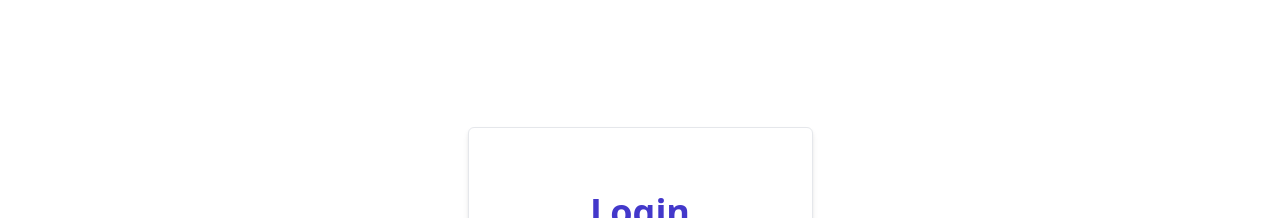
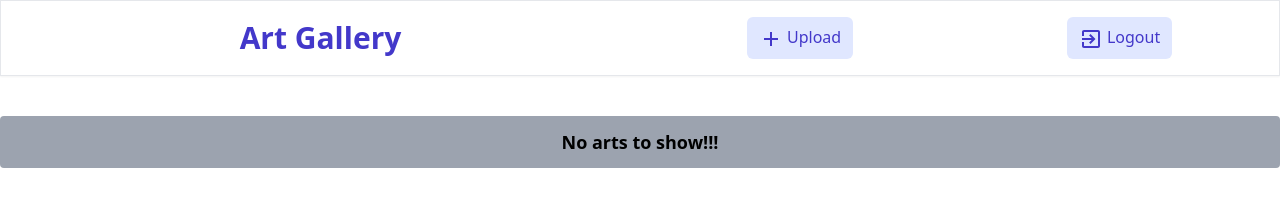
Before and after one commit to shaan-alam/art-gallery, a React (Create React App) app: page / in a window 1280 px wide. Before the commit this address led to /login. Shown: the top 218 px of the page. Built offline with nearby package versions, Linux system fonts and the light colour scheme; no server answers; the database is empty.

Commit message:
styled upload modal

```diff
--- a/package.json
+++ b/package.json
@@ -4,6 +4,10 @@
   "private": true,
   "dependencies": {
     "@craco/craco": "^6.1.1",
+    "@fortawesome/fontawesome-svg-core": "^1.2.35",
+    "@fortawesome/react-fontawesome": "^0.1.14",
+    "@material-ui/core": "^4.11.3",
+    "@material-ui/icons": "^4.11.2",
     "@testing-library/jest-dom": "^5.11.6",
     "@testing-library/react": "^11.2.2",
     "@testing-library/user-event": "^12.6.0",
--- a/src/App.js
+++ b/src/App.js
@@ -18,7 +18,7 @@ const App = ({ error, clearErrors }) => {
 
   return (
     <Switch>
-      <PrivateRoute path="/" component={Home} exact />
+      <Route path="/" component={Home} exact />
       <Route path="/signup" component={Signup} />
       <Route path="/login" component={Login} />
     </Switch>
--- a/src/components/Header.js
+++ b/src/components/Header.js
@@ -5,8 +5,6 @@ const Header = () => {
 
   return (
     <header>
-      <h1>Art Gallery</h1>
-      <h5>See your perfect Art here!!!</h5>
       {/* <form action="">
         <input
           type="text"
--- a/src/components/Home.js
+++ b/src/components/Home.js
@@ -13,16 +13,13 @@ const Home = ({ getArts, arts }) => {
   return (
     <>
       <Navbar />
-      <div className="container">
-        <Header />
+      <div className="container w-8/10 mx-auto my-10">
+        {/* <Header /> */}
         {arts.length > 0 ? (
           <ImageGrid />
         ) : (
-          <div
-            className="alert-error"
-            style={{ textAlign: "center", margin: "3rem 0" }}
-          >
-            No arts to show!!! 😶😶{" "}
+          <div className="bg-gray-400  font-bold text-lg text-center mx-auto py-3 rounded">
+            No arts to show!!!
           </div>
         )}
       </div>
--- a/src/components/Navbar.js
+++ b/src/components/Navbar.js
@@ -4,6 +4,9 @@ import { connect } from "react-redux";
 import { logout } from "../Redux/Actions/AuthActionCreators";
 import UploadModal from "./UploadModal";
 import { AnimatePresence } from "framer-motion";
+import Avatar from "@material-ui/core/Avatar";
+import AddIcon from "@material-ui/icons/Add";
+import ExitToAppIcon from "@material-ui/icons/ExitToApp";
 
 const Navbar = ({ currentUser, logout }) => {
   const [navMenu, setNavMenu] = useState(false);
@@ -12,68 +15,38 @@ const Navbar = ({ currentUser, logout }) => {
 
   const history = useHistory();
 
-  const handleLogout = () => {
+  const handleLogout = (e) => {
+    e.preventDefault();
     logout(() => history.push("/login"));
+  };
+
+  const handleModal = (e) => {
+    e.preventDefault();
+    setModal(true);
   };
 
   return (
     <nav>
-      <header className="nav-heading">
-        <a
-          href="#!"
-          className="navbar-toggler"
-          onClick={() => setNavMenu(!navMenu)}
-        >
-          <i className="fa fa-bars"></i>
-        </a>
-        <h3>Art gallery</h3>
-      </header>
-      <div className={`nav-menu ${navMenu ? "active" : ""}`}>
-        <ul className="nav-menu-list">
-          <li>
-            <Link to="/">
-              <i className="fa fa-home"></i> Home
+      <div className="w-full flex justify-between items-center m-auto bg-white shadow-sm py-4 border border-gray-200">
+        <div className="flex-2 text-center  w-1/2">
+          <h1 className="font-bold text-3xl text-indigo-700">Art Gallery</h1>
+        </div>
+        <ul className="flex-1 w-1/4 flex justify-around">
+          <li className="py-2 px-3 text-md text-indigo-700 rounded-md bg-indigo-100 transition-all hover:bg-indigo-700 hover:text-white">
+            <Link to="/" activeClass="text-black" onClick={handleModal}>
+              <AddIcon /> Upload
             </Link>
+            <AnimatePresence>
+              {modal && <UploadModal setModal={setModal} />}
+            </AnimatePresence>
           </li>
-          <li>
-            <a href="#!" onClick={() => setModal(true)}>
-              <i className="fa fa-plus"></i> Upload
-            </a>
-          </li>
-          <li className="user-dropdown">
-            <div className="user-avatar">
-              <h3>{currentUser.displayName}</h3>
-              <img
-                src={currentUser.photoURL}
-                alt={currentUser.displayName}
-                tilte={currentUser.displayName}
-              />
-              <a
-                href="#!"
-                className="submenu-toggler"
-                onClick={() => setNavSubMenu(!navSubMenu)}
-              >
-                <i className="fa fa-chevron-down"></i>
-              </a>
-            </div>
-            <ul
-              className={`user-info-submenu ${
-                navSubMenu ? "active-submenu" : ""
-              }`}
-            >
-              <Link to="profile">
-                <li>View Profile</li>
-              </Link>
-              <Link to="/login" onClick={handleLogout}>
-                <li> Logout</li>
-              </Link>
-            </ul>
+          <li className="py-2 px-3 text-md text-indigo-700 rounded-md bg-indigo-100 transition-all hover:bg-indigo-700 hover:text-white">
+            <Link to="/" activeClass="text-black" onClick={handleLogout}>
+              <ExitToAppIcon /> Logout
+            </Link>
           </li>
         </ul>
       </div>
-      <AnimatePresence>
-        {modal && <UploadModal setModal={setModal} />}
-      </AnimatePresence>
     </nav>
   );
 };
@@ -85,3 +58,62 @@ const mapStateToProps = (state) => {
 };
 
 export default connect(mapStateToProps, { logout })(Navbar);
+
+// <nav>
+// <header className="nav-heading">
+//   <a
+//     href="#!"
+//     className="navbar-toggler"
+//     onClick={() => setNavMenu(!navMenu)}
+//   >
+//     <i className="fa fa-bars"></i>
+//   </a>
+//   <h3>Art gallery</h3>
+// </header>
+// <div className={`nav-menu ${navMenu ? "active" : ""}`}>
+//   <ul className="nav-menu-list">
+//     <li>
+//       <Link to="/">
+//         <i className="fa fa-home"></i> Home
+//       </Link>
+//     </li>
+//     <li>
+//       <a href="#!" onClick={() => setModal(true)}>
+//         <i className="fa fa-plus"></i> Upload
+//       </a>
+//     </li>
+//     <li className="user-dropdown">
+//       <div className="user-avatar">
+//         <h3>{currentUser.displayName}</h3>
+//         <img
+//           src={currentUser.photoURL}
+//           alt={currentUser.displayName}
+//           tilte={currentUser.displayName}
+//         />
+//         <a
+//           href="#!"
+//           className="submenu-toggler"
+//           onClick={() => setNavSubMenu(!navSubMenu)}
+//         >
+//           <i className="fa fa-chevron-down"></i>
+//         </a>
+//       </div>
+//       <ul
+//         className={`user-info-submenu ${
+//           navSubMenu ? "active-submenu" : ""
+//         }`}
+//       >
+//         <Link to="profile">
+//           <li>View Profile</li>
+//         </Link>
+//         <Link to="/login" onClick={handleLogout}>
+//           <li> Logout</li>
+//         </Link>
+//       </ul>
+//     </li>
+//   </ul>
+// </div>
+// <AnimatePresence>
+//   {modal && <UploadModal setModal={setModal} />}
+// </AnimatePresence>
+// </nav>
--- a/src/components/ProgressBar.js
+++ b/src/components/ProgressBar.js
@@ -2,13 +2,12 @@ import { motion } from "framer-motion";
 
 const ProgressBar = ({ progress }) => {
   return (
-    <div className="progress-bar-container">
+    <div className="h-2 rounded-lg my-3">
       <motion.div
-        className="progress"
-        initial={{ width: 0 }}
-        animate={{ width: `${progress}%` }}
+        className="bg-indigo-700 h-full rounded-lg"
+        style={{ width: `${progress}%` }}
       ></motion.div>
-      <p>Uploading {progress}%</p>
+      {/* <p>Uploading {progress}%</p> */}
     </div>
   );
 };
--- a/src/components/UploadModal.js
+++ b/src/components/UploadModal.js
@@ -3,7 +3,6 @@ import Modal from "./Modal";
 import useStorage from "../Hooks/useStorage";
 import ProgressBar from "./ProgressBar";
 import { motion } from "framer-motion";
-
 
 const uploadModalVariants = {
   initial: {
@@ -59,20 +58,26 @@ const UploadModal = ({ setModal }) => {
   return (
     <Modal>
       <motion.div
-        className="upload-modal-container"
+        className="bg-white rounded-md px-8 py-2 relative h-1/2 w-1/2"
         variants={uploadModalVariants}
         initial="initial"
         animate="animate"
         transition="transition"
         exit="exit"
       >
-        <a href="#!" className="close-modal" onClick={() => setModal(false)}>
+        <a
+          href="#!"
+          className="absolute top-2 right-5 text-black"
+          onClick={() => setModal(false)}
+        >
           <i className="fa fa-times"></i>
         </a>
-        <h1>Upload an Art!</h1>
+        <h1 className="text-center text-indigo-700 my-7 text-3xl font-bold">
+          Upload an Art!
+        </h1>
         {successMsg && (
           <motion.div
-            className="alert-success"
+            className="bg-green-300 text-green-800 py-2 rounded-md px-4"
             initial={{ opacity: 0 }}
             animate={{ opacity: 1 }}
           >
@@ -81,19 +86,24 @@ const UploadModal = ({ setModal }) => {
         )}
         {error && (
           <motion.div
-            className="alert-error"
+            className="bg-red-300 text-red-800 py-2 rounded-md px-4"
             initial={{ opacity: 0 }}
             animate={{ opacity: 1 }}
           >
             {error}
           </motion.div>
         )}
-        <div className="file-placeholder">
+        <div className="h-1/2 my-4 w-full border-dashed border-4 border-gray-400 flex flex-col justify-center items-center hover:border-gray-700 cursor-pointer">
           <label htmlFor="file">
-            <input type="file" id="file" onChange={handleFile} />
-            <div className="file-box">
-              <h3>{file ? file.name : "Select a file"}</h3>
-            </div>
+            <h3 className="text-gray-600 text-center font-bold text-xl mt-6">
+              {file ? file.name : "+ Select a file"}
+            </h3>
+            <input
+              type="file"
+              id="file"
+              className="invisible"
+              onChange={handleFile}
+            />
           </label>
         </div>
         {progress && <ProgressBar progress={progress} />}
```
Also changed, not shown: 2 other files (tests, documents, lock files or other folders).
